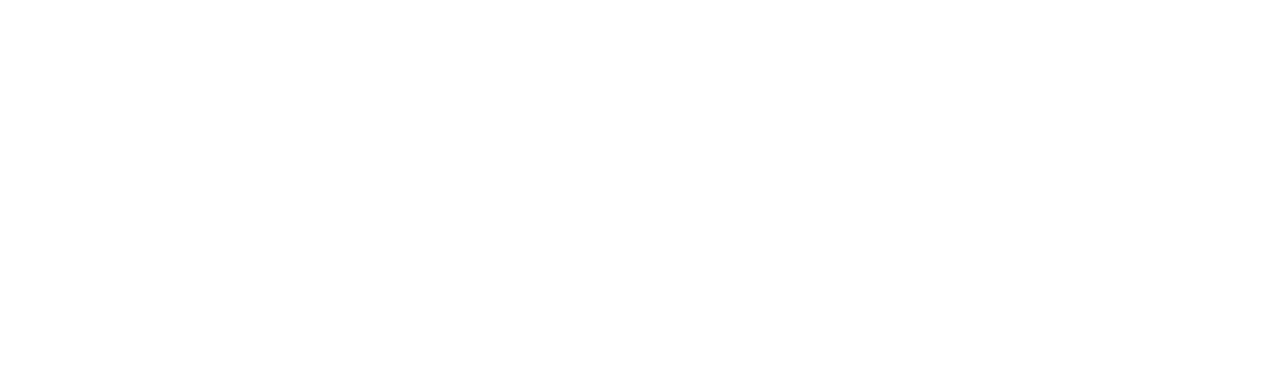
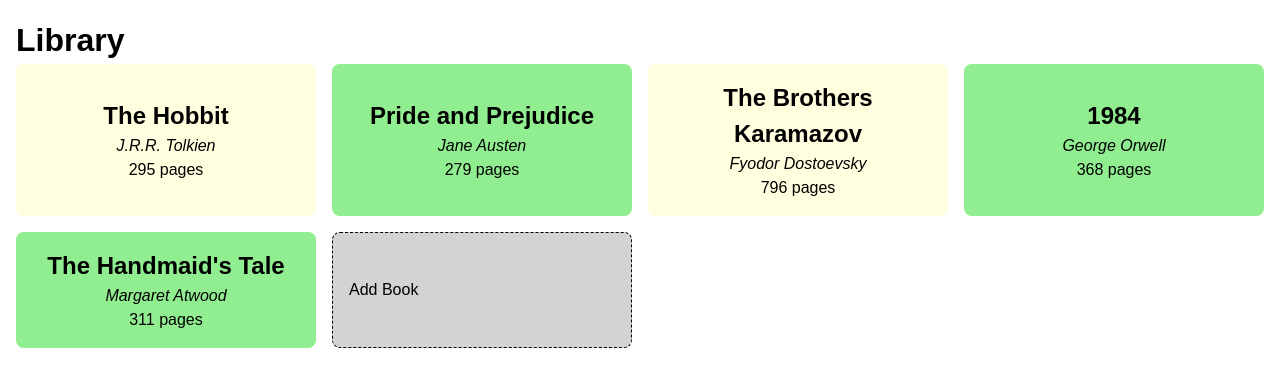
Before and after one commit to andreivaldezau/odin-library, a plain HTML site: page index.html in a window 1280 px wide. Drawn offline with Linux system fonts and the light colour scheme.

Commit message:
Add library cards and styles

```diff
--- a/index.css
+++ b/index.css
@@ -0,0 +1,111 @@
+/* 1. Use a more-intuitive box-sizing model */
+*,
+*::before,
+*::after {
+  box-sizing: border-box;
+}
+
+/* 2. Remove default margin */
+* {
+  margin: 0;
+}
+
+/* 4. Add accessible line-height */
+/* 5. Improve text rendering */
+body {
+  line-height: 1.5;
+  -webkit-font-smoothing: antialiased;
+}
+
+/* 6. Improve media defaults */
+img,
+picture,
+video,
+canvas,
+svg {
+  display: block;
+  max-width: 100%;
+}
+
+/* 7. Inherit fonts for form controls */
+input,
+button,
+textarea,
+select {
+  font: inherit;
+}
+
+/* 8. Avoid text overflows */
+p,
+h1,
+h2,
+h3,
+h4,
+h5,
+h6 {
+  overflow-wrap: break-word;
+}
+
+/* 9. Improve line wrapping */
+p {
+  text-wrap: wrap;
+}
+
+h1,
+h2,
+h3,
+h4,
+h5,
+h6 {
+  text-wrap: balance;
+}
+
+:root {
+  font-family: Arial, Helvetica, sans-serif, system-ui;
+}
+
+body {
+  height: 100vh;
+  padding: 16px;
+}
+
+.container {
+  display: grid;
+  grid-template-columns: repeat(auto-fit, minmax(300px, 1fr));
+  gap: 16px;
+  text-align: center;
+}
+
+.card {
+  background-color: lightgray;
+  border-radius: 8px;
+  padding: 16px;
+  display: flex;
+  flex-direction: column;
+  justify-content: center;
+}
+
+.italic {
+  font-style: italic;
+}
+
+.read {
+  background-color: lightgreen;
+}
+
+.not-read {
+  background-color: lightyellow;
+}
+
+.add {
+  border: 1px dashed black;
+  cursor: pointer;
+}
+
+.add:hover {
+  background-color: darkgray;
+}
+
+.add:active {
+  background-color: gray;
+}
--- a/index.html
+++ b/index.html
@@ -7,5 +7,8 @@
     <link rel="stylesheet" href="index.css" />
     <script src="index.js" defer></script>
   </head>
-  <body></body>
+  <body>
+    <h1>Library</h1>
+    <div class="container"></div>
+  </body>
 </html>
--- a/index.js
+++ b/index.js
@@ -1,4 +1,5 @@
 const myLibrary = [];
+const container = document.querySelector(".container");
 
 function Book(title, author, pages, is_read) {
   if (!new.target) {
@@ -22,8 +23,45 @@ function addBookToLibrary(title, author, pages, is_read) {
   myLibrary.push(book);
 }
 
+function addCard(book) {
+  const card = document.createElement("div");
+  card.classList.add("card");
+  const title = document.createElement("h2");
+  title.textContent = `${book.title}`;
+  const author = document.createElement("p");
+  author.textContent = `${book.author}`;
+  author.classList.add("italic");
+  const details = document.createElement("p");
+  details.textContent = `${book.pages} pages`;
+  if (book.is_read === true) {
+    card.classList.add("read");
+  } else {
+    card.classList.add("not-read");
+  }
+  card.appendChild(title);
+  card.appendChild(author);
+  card.appendChild(details);
+  return container.appendChild(card);
+}
+
+function addBookButton() {
+  const card = document.createElement("button");
+  card.classList.add("card", "add");
+  card.textContent = "Add Book";
+  return container.appendChild(card);
+}
+
+function fillLibrary() {
+  myLibrary.forEach((book) => {
+    addCard(book);
+  });
+  addBookButton();
+}
+
 addBookToLibrary("The Hobbit", "J.R.R. Tolkien", 295, false);
 addBookToLibrary("Pride and Prejudice", "Jane Austen", 279, true);
 addBookToLibrary("The Brothers Karamazov", "Fyodor Dostoevsky", 796, false);
 addBookToLibrary("1984", "George Orwell", 368, true);
 addBookToLibrary("The Handmaid's Tale", "Margaret Atwood", 311, true);
+
+fillLibrary();
```
